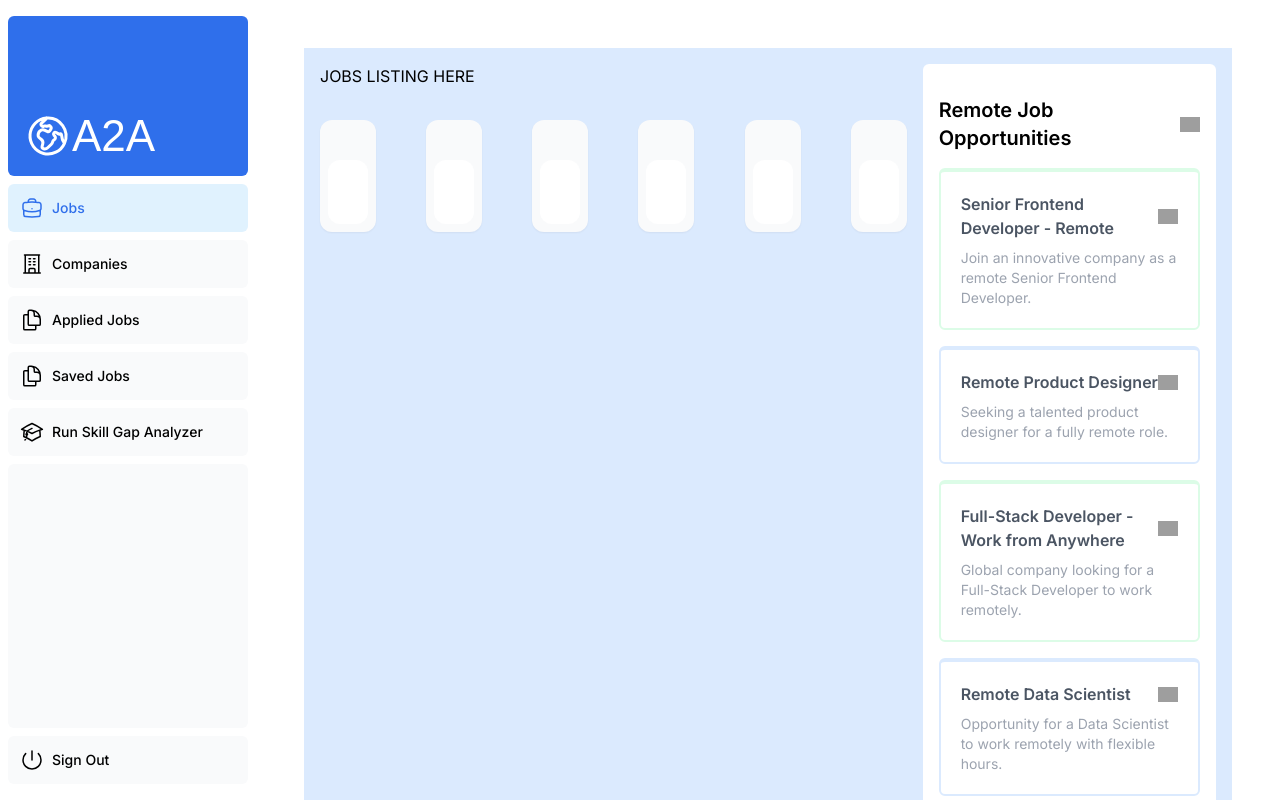
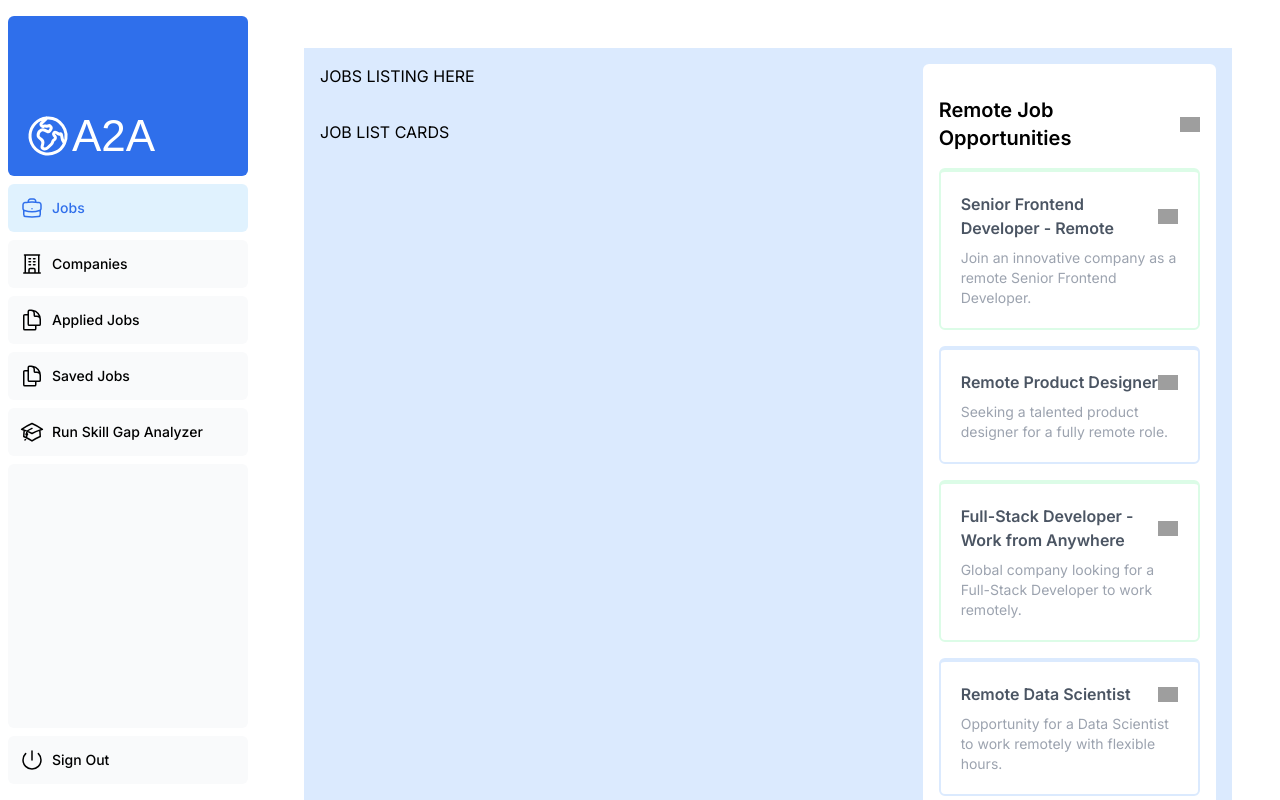
Before and after one commit to proyirga/a2a, a Next.js app: page /job-seeker/jobs in a window 1280 px wide. Built offline with nearby package versions, Linux system fonts and the light colour scheme; grey boxes are pictures that could not be loaded; a web font is replaced by a local one.

Commit message:
Remove Job lis cards for validation

```diff
--- a/app/job-seeker/jobs/page.tsx
+++ b/app/job-seeker/jobs/page.tsx
@@ -1,5 +1,4 @@
 import ExternalJobsLinks from "@/app/ui/job-seeker/external-jobs";
-import { Card } from "@/app/ui/job-seeker/job-list";
 import React from "react";
 
 const JobsPage = () => {
@@ -9,12 +8,7 @@ const JobsPage = () => {
       <div className="w-full lg:w-2/3 flex flex-col gap-8">
         JOBS LISTING HERE
         <div className="flex gap-4 justify-between flex-wrap">
-          <Card />
-          <Card />
-          <Card />
-          <Card />
-          <Card />
-          <Card />
+          JOB LIST CARDS
         </div>
       </div>
       {/* RIGHT CONTENT */}
```
